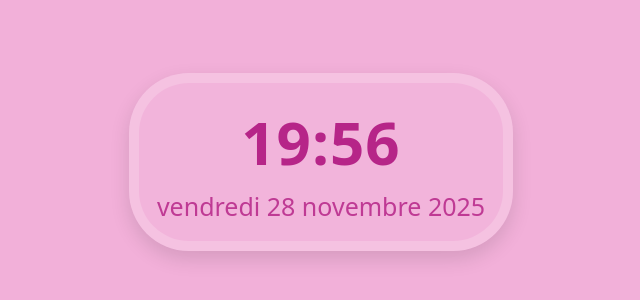
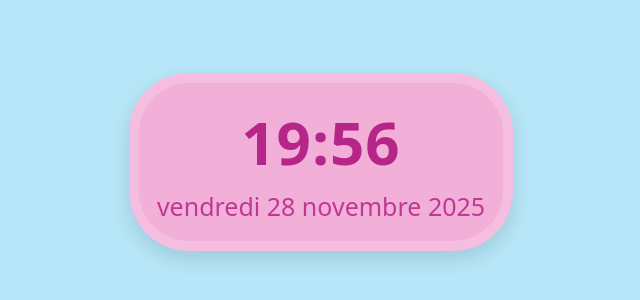
Before and after one commit to amiraltortue/date-et-heure, a plain HTML site: page index.html in a window 1280 px wide. Shown: the part 238-538 px from the top of the page, without its empty margins (319-959 px from the left). Drawn offline with Linux system fonts and the light colour scheme.

Commit message:
changement de couleur

```diff
--- a/style.css
+++ b/style.css
@@ -3,7 +3,7 @@
 body{
     margin:0;
     font-family:system-ui,Arial;
-    background:#f2b0d9;
+    background:#b6e6f7;
     color:#b62488fe;
     display:flex;
     align-items:center;
@@ -16,7 +16,7 @@ body{
         text-align:center;
         min-width:220px;
         /* Contour et léger fond pour entourer la date et l'heure */
-        background: rgba(255,255,255,0.06);
+        background: #f2b0d9;
         border: 10px solid rgba(255,255,255,0.18);
         box-shadow: 0 8px 20px rgba(0,0,0,0.12);
     }
```
